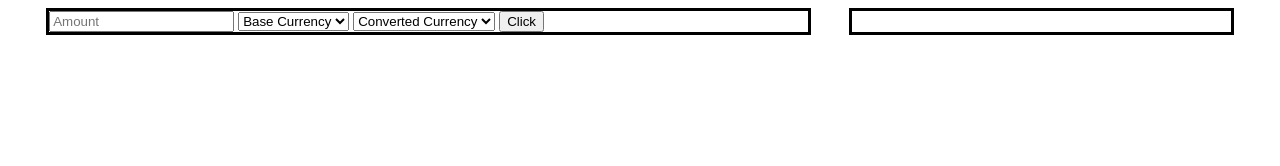
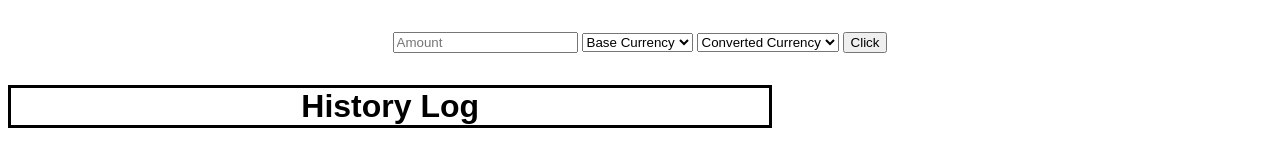
Before and after one commit to staten-island-tech/api-project-Christopher-Kwong, a website built with Vite: page API-Project/index.html in a window 1280 px wide. Built offline with nearby package versions, Linux system fonts and the light colour scheme; no server answers; a web font is replaced by a local one.

Commit message:
1/12/2023

```diff
--- a/API-Project/index.html
+++ b/API-Project/index.html
@@ -7,8 +7,8 @@
     <title>Vite App</title>
   </head>
   <body>
-    <div id="main">
       <form id="form">
+        <div id="interactions">
           <input class="textInput" type="text" placeholder="Amount" required>
           <select class="dropDownBase">
             <option class="defaultOption">Base Currency</option>
@@ -17,9 +17,12 @@
             <option class="defaultOption">Converted Currency</option>
           </select>
           <button id="valueButton" type="submit">Click</button>
+        </div>
       </form>
-      <div id="output"></div>
-    </div>
+      <div id="outputBox">
+        <strong>History Log<strong>
+        <div id="output"></div>
+      </div>
     <script type="module" src="/main.js"></script>
   </body>
 </html>
--- a/API-Project/main.js
+++ b/API-Project/main.js
@@ -29,7 +29,7 @@ async function getData(
 ) {
   HTML.insertAdjacentHTML(
     "beforeend",
-    `<p>${inputValue} ${baseCurrency} = ${Number.parseFloat(
+    `<p class="log">${inputValue} ${baseCurrency} = ${Number.parseFloat(
       (inputValue / arrayElement[baseCurrency]) * arrayElement[toBeConverted]
     ).toFixed(2)} ${toBeConverted}</p>`
   );
--- a/API-Project/style.css
+++ b/API-Project/style.css
@@ -1,16 +1,24 @@
-#main {
-    display: flex;
-    flex-wrap: wrap;
-    flex-direction: row;
-    justify-content: space-evenly;
+@import url('https://fonts.cdnfonts.com/css/cash-currency');
+/* font-family: 'Cash Currency', sans-serif;
+@import url('https://fonts.cdnfonts.com/css/money-money');
+/* font-family: 'Money Money', sans-serif */
+
+#interactions {
+    text-align: center;
+    margin-top: 2rem;
 }
 
-#form {
+#outputBox {
+    text-align: center;
+    width: 60%;
     border: black solid 0.2rem;
-    width: 60%;
+    font-size: 2rem;
+    margin-top: 2rem;
+    font-family: 'Cash Currency', sans-serif;
+
 }
 
 #output {
-    border: black solid 0.2rem;
-    width: 30%;
+    font-size: 1rem;
+    font-family: 'Money Money', sans-serif
 }
```
